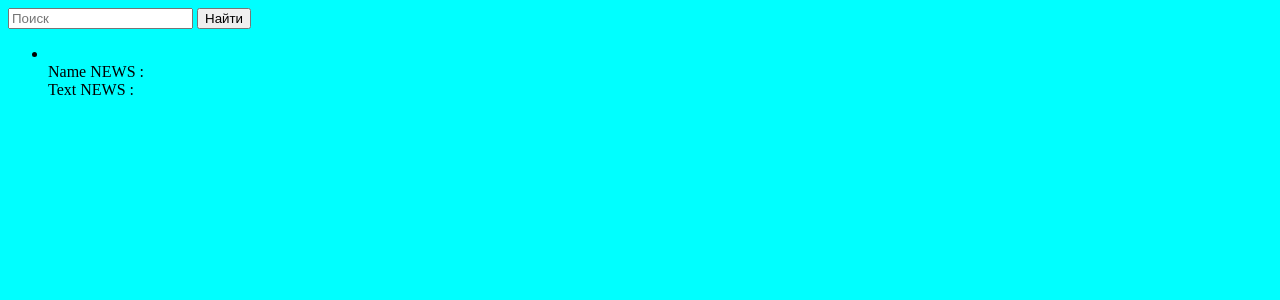
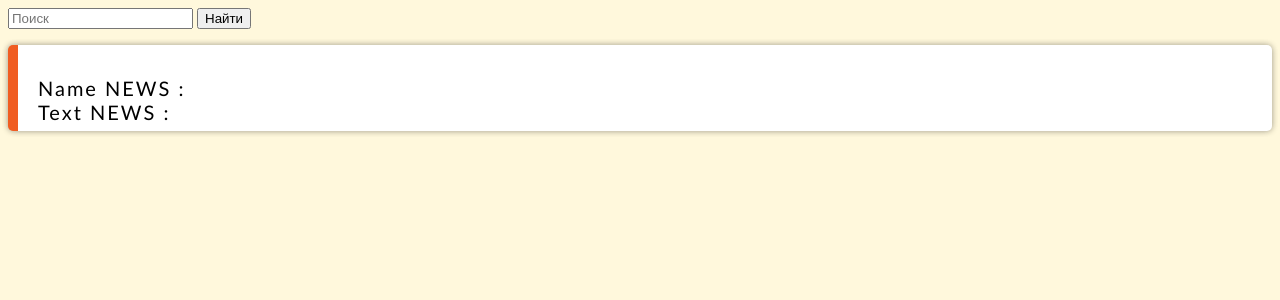
Before and after one commit to ploxxx/db_article, a PHP site: page / in a window 1280 px wide. Shown: the top 300 px of the page. Run offline with PHP 8.4, Linux system fonts and the light colour scheme; tables that the repository leaves empty or names only in its code hold one stand-in row (values such as "Sample post"); data that the repository does not hold is empty.

Commit message:
update style.css

```diff
--- a/index.php
+++ b/index.php
@@ -28,7 +28,7 @@
         <input type="search" name="query" placeholder="Поиск">
         <button type="submit">Найти</button>
     </form>
-    <ul>
+    <ul class="border">
         <?php for($i = 0 ; $i < count($arr1) ; $i++){ ?>
         <li><?php  echo '<br> Name NEWS :<a href=page.php?id='.$arr1[$i]['Id'].'>'.$arr1[$i]['Name'].'</a><br>'.'Text NEWS : '.$arr1[$i]['Subject'].'<br>';?> </li>
         <?php } ?>
--- a/page.php
+++ b/page.php
@@ -12,6 +12,7 @@
     <meta charset="UTF-8">
     <meta http-equiv="X-UA-Compatible" content="IE=edge">
     <meta name="viewport" content="width=device-width, initial-scale=1.0">
+    <link rel="stylesheet" href="style/style.css">
     <title>Page</title>
 </head>
 <body>
--- a/style/style.css
+++ b/style/style.css
@@ -1,3 +1,23 @@
 body{
-    background-color: aqua;
+    background-color:cornsilk;
 }
+.border {
+
+    list-style: none;
+    padding: 0;
+    }
+.border li {
+    background-color: white;
+    font-family: "Trebuchet MS", "Lucida Sans";
+    padding: 7px 20px;
+    margin-bottom: 10px;
+    border-radius: 5px;
+    border-left: 10px solid #f05d22;
+    box-shadow: 2px -2px 5px 0 rgba(0,0,0,.1),
+         -2px -2px 5px 0 rgba(0,0,0,.1),
+        2px 2px 5px 0 rgba(0,0,0,.1),
+        -2px 2px 5px 0 rgba(0,0,0,.1);
+    font-size: 20px;
+    letter-spacing: 2px;
+    transition: 0.3s all linear;
+}
```
Also changed, not shown: search.php (+6 -7 lines).
